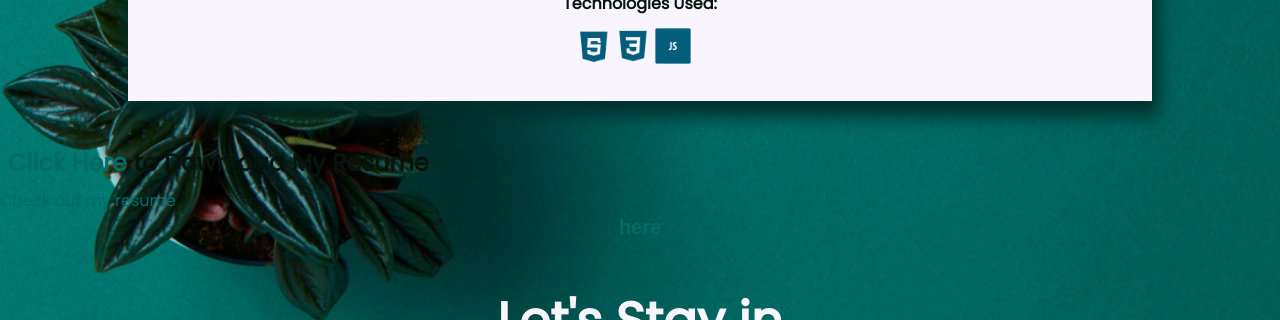
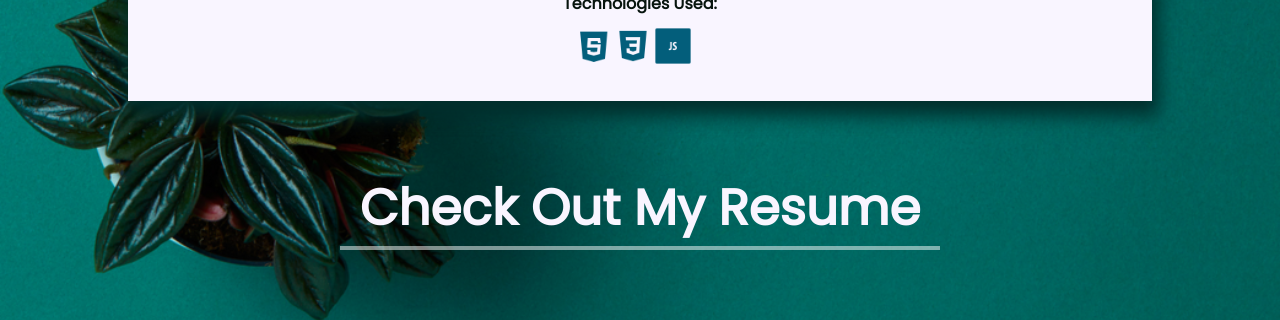
Before and after one commit to lindsay-henderson/lindsay-henderson-resume, a React (Create React App) app: page / in a window 1280 px wide. Shown: the part 2460-2780 px from the top of the page. Built offline with nearby package versions, Linux system fonts and the light colour scheme.

Commit message:
update resume css

```diff
--- a/src/components/Resume.jsx
+++ b/src/components/Resume.jsx
@@ -1,5 +1,5 @@
 import React from 'react'
-// import '../styles/resume.css'
+import '../styles/resume.css'
 import pdf from '../data/pdfs/Lindsay-N-Henderson-Resume.pdf'
 import { NavLink } from 'react-router-dom'
 
@@ -8,21 +8,16 @@ function Resume() {
   return (
     <div className='resume-details' id='resume'>
       <div className="resume">
-        <h2><a href="/Lindsay-N-Henderson-Resume-22.pdf" download>Click Here </a>
-        to Download My Resume</h2>
-        <NavLink to={pdf} target="_blank">Check out my resume</NavLink>
-
+        <NavLink to={pdf} target="_blank"><h1>Check Out My Resume</h1></NavLink>
       </div>
-
-      <button>
-                  {/* text="See my resume"
-                  newTab={true}
-                  href={pdf} */}
-                  <a href={pdf}> here</a>
-                  </button>
     </div>
   )
 }
 
+/* text="See my resume"
+newTab={true}
+href={pdf} */
 
 export default Resume
+/* <a href="/Lindsay-N-Henderson-Resume-22.pdf" download>Click Here</a>
+to Download My Resume */
--- /dev/null
+++ b/src/styles/resume.css
@@ -0,0 +1,25 @@
+.resume-details {
+  display: flex;
+  align-items: center;
+  justify-content: center;
+  color: #f9f5ff;
+
+}
+
+.resume-details > h1 {
+  width: 400px;
+  padding: 0;
+  color: #f9f5ff;
+  border-bottom: 4px solid#ffffff80;
+  margin-bottom: 0;
+}
+
+h1:hover {
+  color: #f9a03f;
+}
+
+@media screen and (min-width: 700px){
+  h1 {
+    width: 600px
+  }
+}
```
